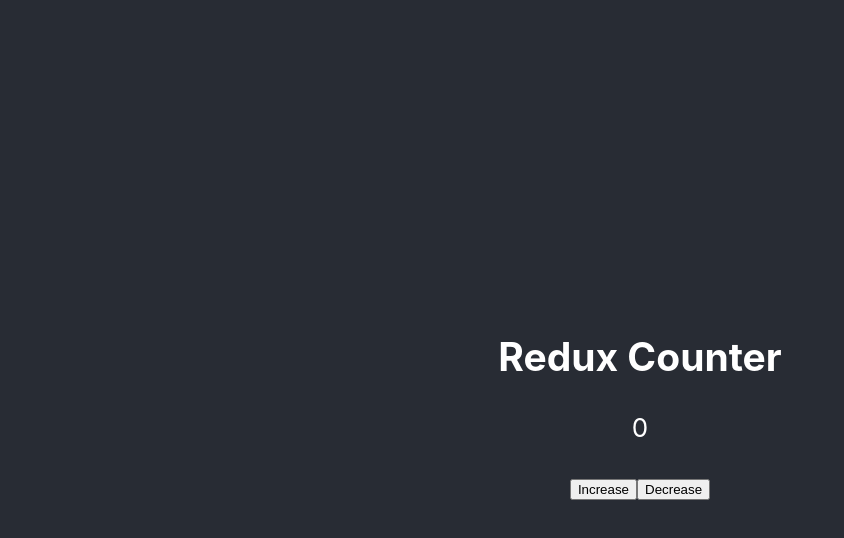
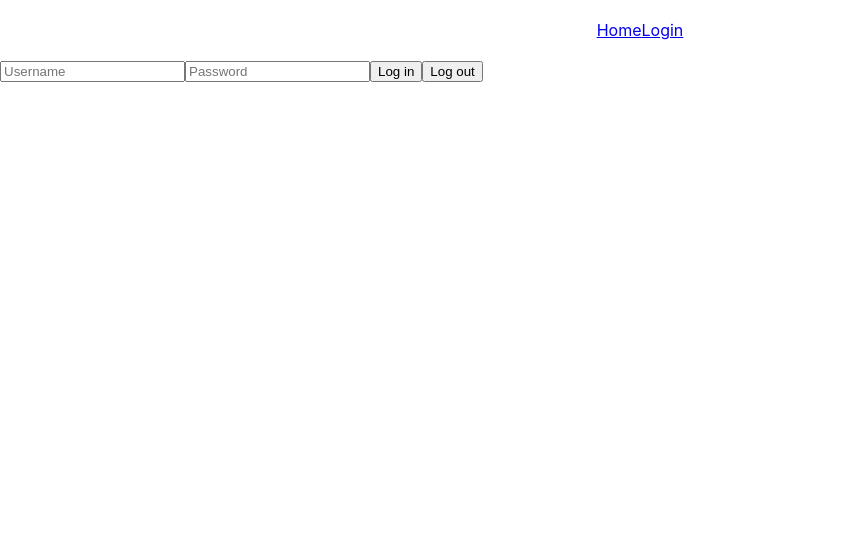
Before and after one commit to vebradev/bookr, a React (Create React App) app: page /login in a window 1280 px wide. Shown: the top 538 px of the page, without its empty margins (0-844 px from the left). Built offline with nearby package versions, Linux system fonts and the light colour scheme.

Commit message:
Simple auth with token saving.

```diff
--- a/package.json
+++ b/package.json
@@ -3,9 +3,12 @@
   "version": "0.1.0",
   "private": true,
   "dependencies": {
+    "axios": "^0.19.0",
     "react": "^16.8.6",
     "react-dom": "^16.8.6",
     "react-redux": "^7.1.0",
+    "react-router": "^5.0.1",
+    "react-router-dom": "^5.0.1",
     "react-scripts": "3.0.1",
     "redux": "^4.0.1",
     "redux-thunk": "^2.3.0",
--- a/src/App.js
+++ b/src/App.js
@@ -1,13 +1,34 @@
 import React from "react";
-import Counter from "./components/Counter/Counter";
+import { Route, Redirect, Link } from "react-router-dom";
+import Login from "./components/Login/Login";
 import "./App.css";
 
 const App = () => {
   return (
-    <div className="App">
-      <header className="App-header">
-        <Counter />
-      </header>
+    <div>
+      <nav style={{ textAlign: "center", padding: "20px" }}>
+        <Link to="/home">Home</Link>
+        <Link to="/login">Login</Link>
+      </nav>
+
+      <Route
+        path="/"
+        render={() =>
+          localStorage.getItem("token") ? (
+            <div>
+              <h3>Logged in!</h3>
+            </div>
+          ) : (
+            <Redirect to="/login" />
+          )
+        }
+      />
+      <Route
+        path="/login"
+        render={() =>
+          localStorage.getItem("token") ? <Redirect to="/" /> : <Login />
+        }
+      />
     </div>
   );
 };
--- a/src/components/Counter/Counter.js
+++ /dev/null
@@ -1,33 +0,0 @@
-import React from "react";
-import { connect } from "react-redux";
-import { increaseCounter, decreaseCounter } from "../../state/actions/counter";
-
-const Counter = props => {
-  const increaseCounter = () => {
-    props.increaseCounter();
-  };
-
-  const decreaseCounter = () => {
-    props.decreaseCounter();
-  };
-
-  return (
-    <div className="counter">
-      <h2>Redux Counter</h2>
-      <p>{props.counter}</p>
-      <button onClick={increaseCounter}>Increase</button>
-      <button onClick={decreaseCounter}>Decrease</button>
-    </div>
-  );
-};
-
-const mapStateToProps = state => {
-  return {
-    counter: state.counter
-  };
-};
-
-export default connect(
-  mapStateToProps,
-  { increaseCounter, decreaseCounter }
-)(Counter);
--- /dev/null
+++ b/src/components/Login/Login.js
@@ -0,0 +1,30 @@
+import React from "react";
+import { connect } from "react-redux";
+import { login } from "../../state/actionCreators";
+
+export class Login extends React.Component {
+  username = React.createRef();
+  password = React.createRef();
+
+  onLogin = () => {
+    const username = this.username.current.value;
+    const password = this.password.current.value;
+    this.props.login(username, password);
+  };
+
+  render() {
+    return (
+      <div>
+        <input placeholder="Username" type="text" ref={this.username} />
+        <input placeholder="Password" type="text" ref={this.password} />
+        <button onClick={this.onLogin}>Log in</button>
+        <button onClick={() => localStorage.clear()}>Log out</button>
+      </div>
+    );
+  }
+}
+
+export default connect(
+  state => state,
+  { login }
+)(Login);
--- a/src/index.js
+++ b/src/index.js
@@ -1,22 +1,35 @@
 import React from "react";
 import ReactDOM from "react-dom";
+import { BrowserRouter as Router } from "react-router-dom";
 import thunk from "redux-thunk";
-import { createStore, applyMiddleware } from "redux";
-import { composeWithDevTools } from "redux-devtools-extension";
+import { combineReducers, createStore, applyMiddleware, compose } from "redux";
 import { Provider } from "react-redux";
-import rootReducer from "./state/reducers";
-
 import "./index.css";
 import App from "./App";
 
+import { LOGIN_SUCCESS } from "./state/actionTypes";
+import * as reducers from "./state/reducers";
+
+const middlewareToSaveToken = store => next => action => {
+  if (action.type === LOGIN_SUCCESS) {
+    localStorage.setItem("token", action.payload);
+  }
+  next(action);
+};
+
 const store = createStore(
-  rootReducer,
-  composeWithDevTools(applyMiddleware(thunk))
+  combineReducers(reducers),
+  compose(
+    applyMiddleware(thunk, middlewareToSaveToken),
+    window.__REDUX_DEVTOOLS_EXTENSION__ && window.__REDUX_DEVTOOLS_EXTENSION__()
+  )
 );
 
 ReactDOM.render(
   <Provider store={store}>
-    <App />
+    <Router>
+      <App />
+    </Router>
   </Provider>,
   document.getElementById("root")
 );
--- /dev/null
+++ b/src/state/actionCreators.js
@@ -0,0 +1,18 @@
+import axios from "axios";
+import * as types from "./actionTypes";
+
+export const login = (username, password) => dispatch => {
+  dispatch({ type: types.LOGIN_TRY });
+  axios
+    .post("https://lambda-bookr.herokuapp.com/api/auth/login", {
+      username,
+      password
+    })
+    .then(res => {
+      dispatch({ type: types.LOGIN_SUCCESS, payload: res.data.token });
+    })
+    .catch(err => {
+      dispatch({ type: types.LOGIN_FAIL, payload: err.message });
+      console.log(err.message);
+    });
+};
--- /dev/null
+++ b/src/state/actionTypes.js
@@ -0,0 +1,3 @@
+export const LOGIN_TRY = "LOGIN_TRY";
+export const LOGIN_FAIL = "LOGIN_FAIL";
+export const LOGIN_SUCCESS = "LOGIN_SUCCESS";
--- a/src/state/actions/counter/actionTypes.js
+++ /dev/null
@@ -1,3 +0,0 @@
-// This is where you'll define your Action Types
-export const COUNTER_INCREASE = "COUNTER_INCREASE";
-export const COUNTER_DECREASE = "COUNTER_DECREASE";
--- a/src/state/actions/counter/index.js
+++ /dev/null
@@ -1,9 +0,0 @@
-import * as types from "../../actions/counter/actionTypes";
-
-export const increaseCounter = () => {
-  return { type: types.COUNTER_INCREASE, payload: 1 };
-};
-
-export const decreaseCounter = () => {
-  return { type: types.COUNTER_DECREASE, payload: -1 };
-};
--- /dev/null
+++ b/src/state/reducers.js
@@ -0,0 +1,32 @@
+import * as types from "./actionTypes";
+
+const initialState = {
+  books: [],
+  isKnown: false,
+  error: ""
+};
+
+export const mainReducer = (state = initialState, action) => {
+  switch (action.type) {
+    case types.LOGIN_TRY:
+      return {
+        ...state,
+        isKnown: false
+      };
+
+    case types.LOGIN_SUCCESS:
+      return {
+        ...state,
+        isKnown: true
+      };
+
+    case types.LOGIN_FAIL:
+      return {
+        ...state,
+        isKnown: false
+      };
+
+    default:
+      return state;
+  }
+};
--- a/src/state/reducers/counter/index.js
+++ /dev/null
@@ -1,12 +0,0 @@
-import * as types from "../../actions/counter/actionTypes";
-
-export const counterReducer = (state = 0, action) => {
-  switch (action.type) {
-    case types.COUNTER_INCREASE:
-      return state + 1;
-    case types.COUNTER_DECREASE:
-      return state - 1;
-    default:
-      return state;
-  }
-};
--- a/src/state/reducers/index.js
+++ /dev/null
@@ -1,6 +0,0 @@
-import { combineReducers } from "redux";
-import { counterReducer } from "./counter";
-
-export default combineReducers({
-  counter: counterReducer
-});
```
Also changed, not shown: 1 other file (tests, documents, lock files or other folders).
